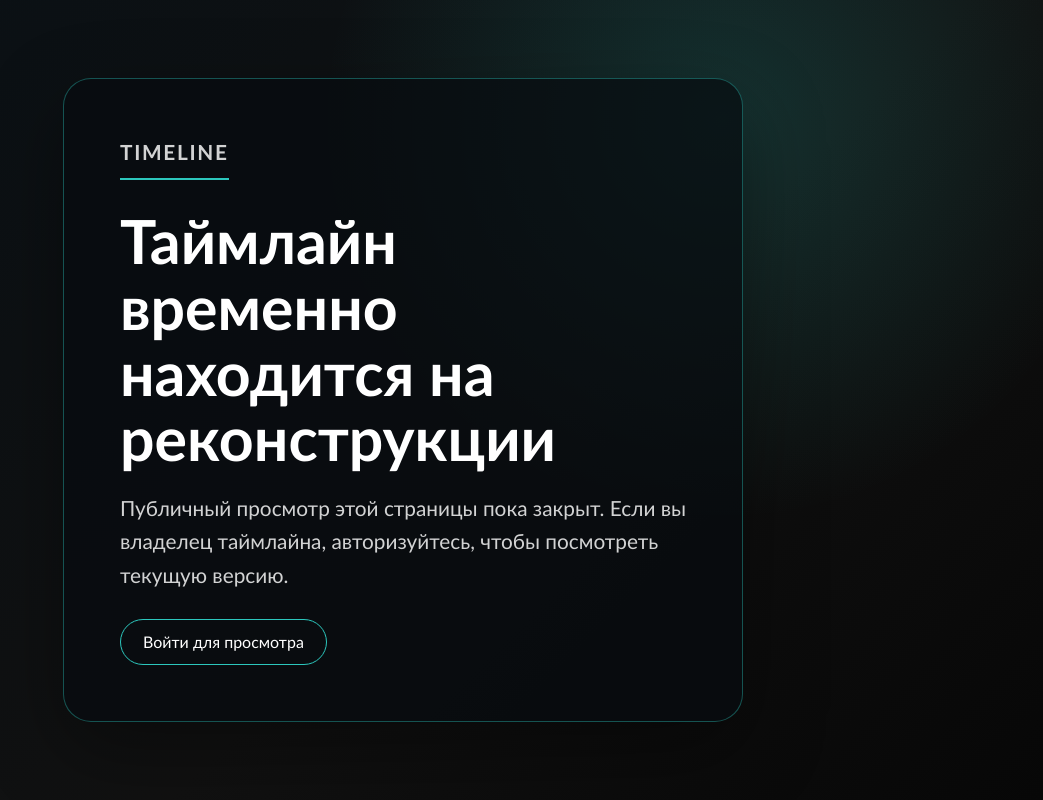
After one commit to dagniden/skybreaker, a Django app: template templates/timeline/restricted.html in a window 1280 px wide. The commit adds this page. Shown: the whole page, without its empty margins (237-1280 px from the left). Run offline with Django 5.2, Linux system fonts and the light colour scheme; the template is opened without the code that fills it: values that come from a table or form of the project are taken from there, others are empty; tables that the repository leaves empty hold one stand-in row (values such as "Sample post").

Commit message:
Добавлена защита таймлайна от неавторизованного просмотра

```diff
--- a/static/timeline/css/timeline.css
+++ b/static/timeline/css/timeline.css
@@ -21,6 +21,60 @@ body {
 
 button {
   font: inherit;
+}
+
+.timeline-restricted {
+  display: grid;
+  min-height: 100vh;
+  place-items: center;
+  padding: 24px;
+  background:
+    radial-gradient(circle at 75% 15%, rgba(44, 199, 189, 0.18), transparent 34%),
+    linear-gradient(135deg, #091015, #111 58%, #070707);
+}
+
+.timeline-restricted-card {
+  width: min(100%, 680px);
+  padding: clamp(28px, 5vw, 56px);
+  border: 1px solid rgba(44, 199, 189, 0.38);
+  border-radius: 28px;
+  background: rgba(8, 12, 16, 0.72);
+  box-shadow: 0 28px 80px rgba(0, 0, 0, 0.36);
+}
+
+.timeline-restricted-kicker {
+  display: inline-block;
+  margin: 0 0 18px;
+  padding-bottom: 10px;
+  border-bottom: 2px solid var(--accent);
+  color: var(--muted);
+  font-weight: 700;
+  letter-spacing: 0.08em;
+  text-transform: uppercase;
+}
+
+.timeline-restricted-card h1 {
+  margin: 0 0 20px;
+  font-size: clamp(2rem, 5vw, 3.8rem);
+  line-height: 1.08;
+}
+
+.timeline-restricted-card p {
+  margin: 0 0 28px;
+  color: rgba(255, 255, 255, 0.82);
+  font-size: clamp(1.05rem, 2vw, 1.3rem);
+  line-height: 1.6;
+}
+
+.timeline-restricted-link {
+  display: inline-flex;
+  align-items: center;
+  min-height: 46px;
+  padding: 0 22px;
+  border: 1px solid var(--accent);
+  border-radius: 999px;
+  color: #fff;
+  text-decoration: none;
 }
 
 .timeline-app {
--- /dev/null
+++ b/templates/timeline/restricted.html
@@ -0,0 +1,25 @@
+{% load static %}
+<!doctype html>
+<html lang="ru">
+<head>
+  <meta charset="utf-8">
+  <meta name="viewport" content="width=device-width, initial-scale=1">
+  <title>{{ timeline.name }}: доступ временно ограничен</title>
+  <link rel="stylesheet" href="{% static 'timeline/css/timeline.css' %}">
+</head>
+<body>
+  <main class="timeline-restricted">
+    <section class="timeline-restricted-card">
+      <p class="timeline-restricted-kicker">Timeline</p>
+      <h1>Таймлайн временно находится на реконструкции</h1>
+      <p>
+        Публичный просмотр этой страницы пока закрыт. Если вы владелец таймлайна,
+        авторизуйтесь, чтобы посмотреть текущую версию.
+      </p>
+      <a class="timeline-restricted-link" href="{% url 'users:login' %}?next={{ request.get_full_path|urlencode }}">
+        Войти для просмотра
+      </a>
+    </section>
+  </main>
+</body>
+</html>
--- a/timeline/models.py
+++ b/timeline/models.py
@@ -26,6 +26,11 @@ class Timeline(models.Model):
         'Опубликован',
         default=False,
         help_text='Если выключено, публичная страница таймлайна будет недоступна.',
+    )
+    owner_only = models.BooleanField(
+        'Просмотр только для владельца',
+        default=False,
+        help_text='Если включено, публичную страницу сможет открыть только авторизованный владелец таймлайна или администратор.',
     )
     created_at = models.DateTimeField('Создан', auto_now_add=True)
     updated_at = models.DateTimeField('Обновлен', auto_now=True)
```
Also changed, not shown: timeline/admin.py (+4 -4 lines), timeline/tests.py (+46 -0 lines), timeline/views.py (+8 -0 lines), timeline/migrations/0005_timeline_owner_only.py (added).
